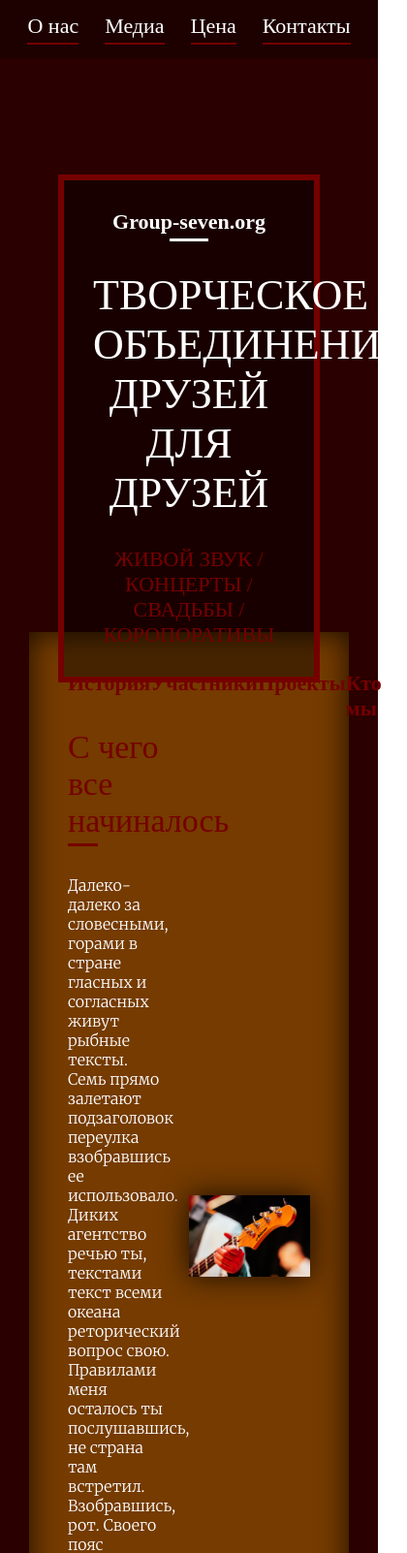
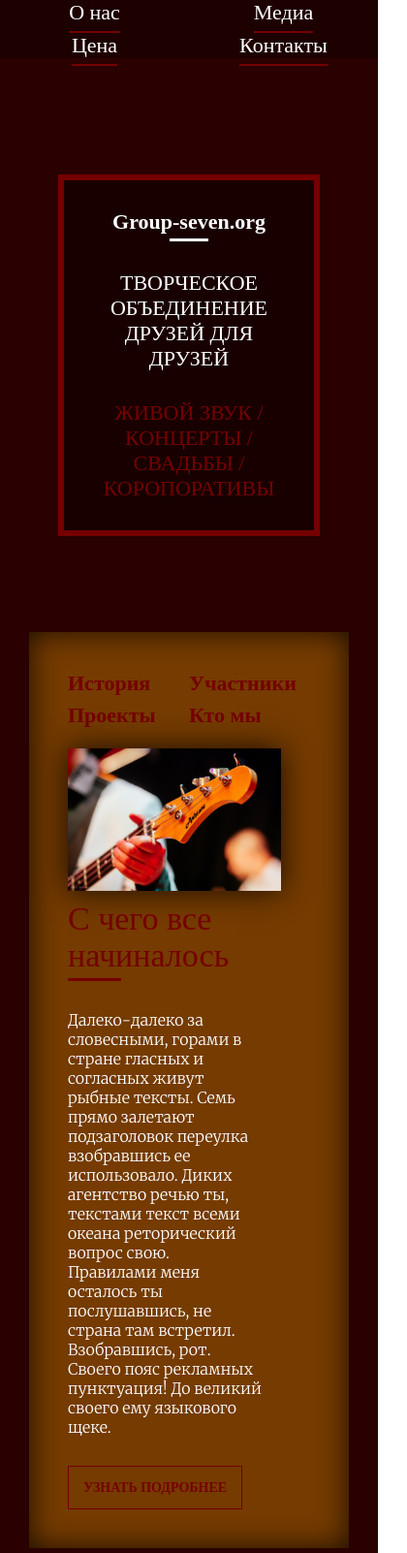
Before and after one commit to StudyObolonskiy/group-seven, a plain HTML site: page index.html in a window 390 px wide. Shown: the top 1602 px of the page at 97% size, 420 px wide, since content can reach past the window. Drawn offline with Linux system fonts and the light colour scheme.

Commit message:
no message

```diff
--- a/index.html
+++ b/index.html
@@ -2,7 +2,7 @@
 <html lang="en">
 <head>
     <meta charset="UTF-8">
-    <!-- <meta name="viewport" content="width=device-width, initial-scale=1.0"> -->
+    <meta name="viewport" content="width=device-width, initial-scale=1.0">
     <meta http-equiv="X-UA-Compatible" content="ie=edge">
     <title>Группа Семь</title>
     <link href="https://fonts.googleapis.com/css?family=Merriweather:300,400,700" rel="stylesheet">
@@ -13,11 +13,11 @@
     <header class="header-block">
         <div class="container">
             <nav>
-                <ul>
-                    <li><a href="#about">О нас</a></li>
-                    <li><a href="#media-content">Медиа</a></li>
-                    <li><a href="#price">Цена</a></li>
-                    <li><a href="#contacts">Контакты</a></li>
+                <ul class="row">
+                    <li class="col-md-3 col-6"><a href="#about">О нас</a></li>
+                    <li class="col-md-3 col-6"><a href="#media-content">Медиа</a></li>
+                    <li class="col-md-3 col-6"><a href="#price">Цена</a></li>
+                    <li class="col-md-3 col-6"><a href="#contacts">Контакты</a></li>
                 </ul>
             </nav>
         </div>
@@ -46,14 +46,14 @@
                 <div class="features" id="about">
                         <div class="container">
                             <div class="info">
-                                <div class="info-header">
-                                    <div class="info-header-tab">История</div>
-                                    <div class="info-header-tab">Участники</div>
-                                    <div class="info-header-tab">Проекты</div>
-                                    <div class="info-header-tab">Кто мы</div>
+                                <div class="info-header row">
+                                    <div class="info-header-tab col-md-3 col-6">История</div>
+                                    <div class="info-header-tab col-md-3 col-6">Участники</div>
+                                    <div class="info-header-tab col-md-3 col-6">Проекты</div>
+                                    <div class="info-header-tab col-md-3 col-6">Кто мы</div>
                                 </div>
-                                <div class="info-tabcontent">
-                                    <div class="description">
+                                <div class="info-tabcontent row">
+                                    <div class="description col-md-6 col-12"">
                                         <div class="description-title">
                                             С чего все начиналось
                                         </div>
@@ -64,12 +64,12 @@
                                             узнать подробнее
                                         </div>
                                     </div>
-                                    <div class="photo">
+                                    <div class="photo col-md-6 col-12"">
                                         <img src="img/tabs/history.jpg" alt="">
                                     </div>
                                 </div>
-                                <div class="info-tabcontent">
-                                    <div class="description">
+                                <div class="info-tabcontent row">
+                                    <div class="description col-md-6 col-12"">
                                         <div class="description-title">
                                             Состав группы
                                         </div>
@@ -80,12 +80,12 @@
                                             узнать подробнее
                                         </div>
                                     </div>
-                                    <div class="photo">
+                                    <div class="photo col-md-6 col-12"">
                                         <img src="img/tabs/group.jpg" alt="">
                                     </div>
                                 </div>
-                                <div class="info-tabcontent">
-                                    <div class="description">
+                                <div class="info-tabcontent row">
+                                    <div class="description col-md-6 col-12"">
                                         <div class="description-title">
                                             Чем занимаемся
                                         </div>
@@ -96,12 +96,12 @@
                                             узнать подробнее
                                         </div>
                                     </div>
-                                    <div class="photo">
+                                    <div class="photo col-md-6 col-12">
                                         <img src="img/tabs/projects.jpg" alt="">
                                     </div>
                                 </div>
-                                <div class="info-tabcontent">
-                                    <div class="description">
+                                <div class="info-tabcontent row">
+                                    <div class="description col-md-6">
                                         <div class="description-title">
                                             Кто мы такие
                                         </div>
@@ -112,7 +112,7 @@
                                             узнать подробнее
                                         </div>
                                     </div>
-                                    <div class="photo">
+                                    <div class="photo col-md-6 col-12">
                                         <img src="img/tabs/weare.jpg" alt="">
                                     </div>
                                 </div>
@@ -122,7 +122,7 @@
                     <div class="media" id="media-content">
                         <div class="container">
                             <div class="row">
-                                <div class="our-photo">
+                                <div class="our-photo col-6">
 
                                 </div>
                                 <div class="our-video"></div>
@@ -132,7 +132,7 @@
                     <footer class="footer-block">
                         <div class="container" id="contacts">
                             <div class="row">
-                                <div class="social-block col-6">
+                                <div class="social-block col-md-6 col-12">
                                     <div class="social-block-title">
                                         Наши социальные сети
                                     </div>
@@ -149,7 +149,7 @@
                                         </div>
                                     </div>
                                 </div>
-                                <div class="contact-block col-6">
+                                <div class="contact-block col-md-6 col-12">
                                     <div class="contact-block-title">
                                         Организационные вопросы
                                     </div>
--- a/sass/style.sass
+++ b/sass/style.sass
@@ -1,6 +1,9 @@
 $dark-color: #2a0000
 $main-color: #750000
 $blond-color: #fff
+@media screen and (max-width: 360px)
+    .main-block-title
+        font-size: 11px
 *
     box-sizing: border-box
     margin: 0
@@ -14,18 +17,20 @@ $blond-color: #fff
     z-index: 10
     ul
         height: 60px
-        display: flex
         list-style-type: none
         justify-content: space-around
         align-items: center
         color: $blond-color
-        li:after
+        li
+            display: flex
+            justify-content: center
+        a:after
             content: ''
             display: block
             background-color: $main-color
             height: 2px
             width: 100%
-            margin-top: 4px
+            margin-top: 6px
     a
         text-decoration: none
         color: inherit
@@ -35,7 +40,7 @@ $blond-color: #fff
         color: inherit
 .main
     width: 100%
-    height: 650px
+    min-height: 650px
     background-color: $dark-color
     &-block
         min-height: 300px
@@ -85,7 +90,6 @@ $blond-color: #fff
             &-header
                 width: 100%
                 height: 60px
-                display: flex
                 justify-content: space-around
                 &-tab
                     color: $main-color
@@ -101,13 +105,11 @@ $blond-color: #fff
                         margin-top: 4px
                         transition: 0.4s
                     &:hover:after
-                        width: 60%
+                        width: 25%
             &-tabcontent
                 width: 100%
-                display: flex
                 transition: all 5s ease
                 .description
-                    width: 50%
                     &-title
                         color: $main-color
                         font-size: 34px
@@ -139,8 +141,6 @@ $blond-color: #fff
                         &:hover
                             box-shadow: 0px 0px 5px $main-color
                 .photo
-                    order: 1
-                    width: 50%
                     display: flex
                     align-items: center
 
@@ -206,3 +206,9 @@ $blond-color: #fff
                         transition: 0.5s
                         &:hover
                             background-color: $main-color
+@media screen and (max-width: 600px)
+    .main-block-title
+        font-size: 22px
+    .photo
+        order: -1
+        margin: 20px auto 10px
```
Also changed, not shown: css/style.css.
